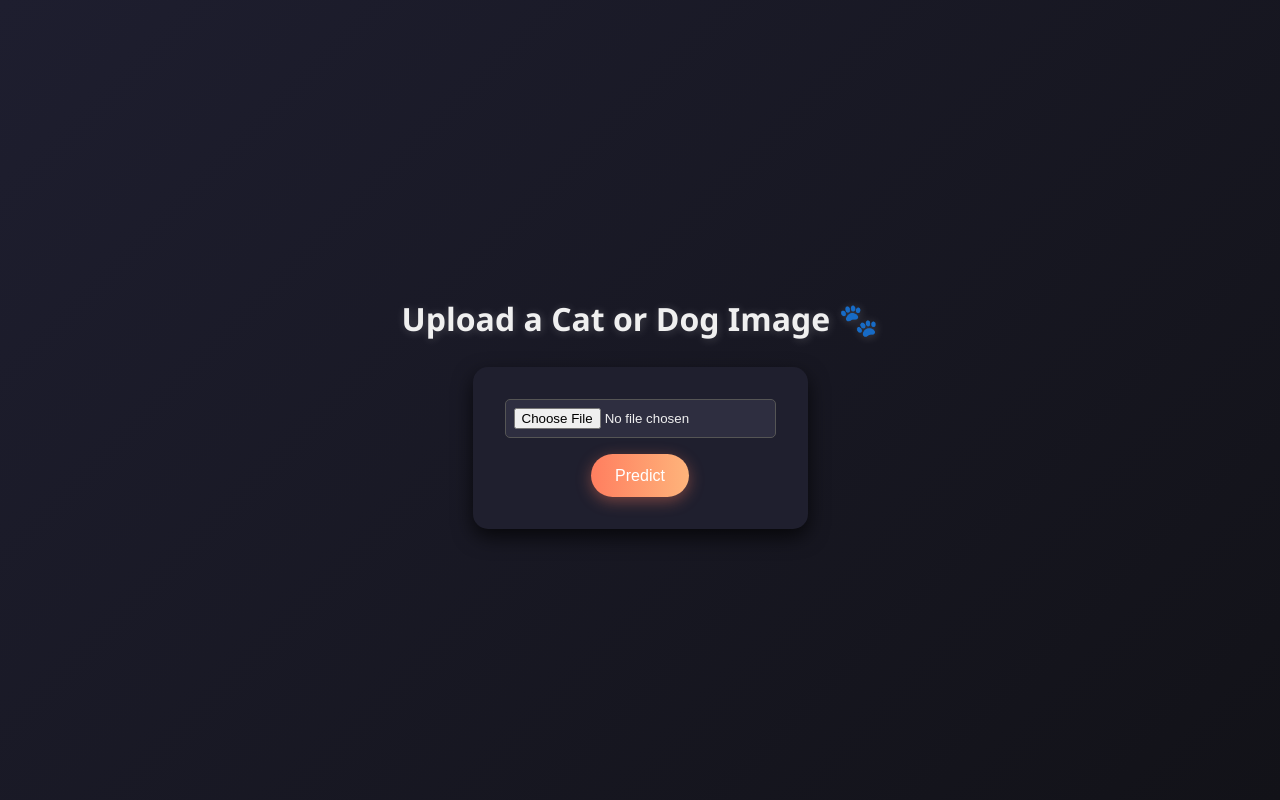
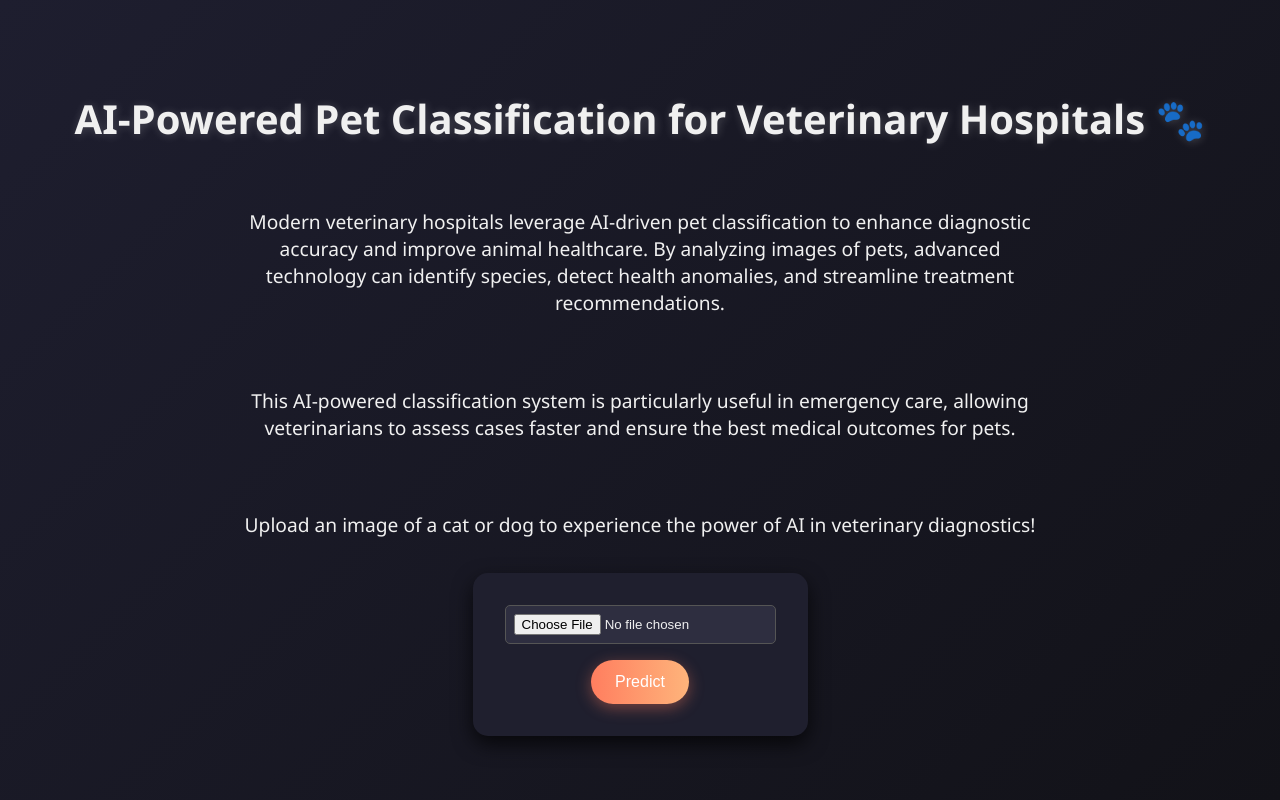
Before and after one commit to SSaiLokesh/CatsAndDogs_ML_Flask_Model, a plain HTML site: page index.html in a window 1280 px wide. Drawn offline with Linux system fonts and the light colour scheme.

Commit message:
Update index.html

```diff
--- a/index.html
+++ b/index.html
@@ -3,7 +3,7 @@
 <head>
   <meta charset="UTF-8" />
   <meta name="viewport" content="width=device-width, initial-scale=1.0"/>
-  <title>Cat vs Dog Predictor</title>
+  <title>Pet Classification for Veterinary Hospitals</title>
   <style>
     body {
       margin: 0;
@@ -16,12 +16,20 @@
       align-items: center;
       justify-content: center;
       height: 100vh;
+      text-align: center;
     }
 
-    h2 {
-      font-size: 2rem;
+    h1 {
+      font-size: 2.5rem;
       text-shadow: 1px 1px 10px rgba(255, 255, 255, 0.2);
       animation: fadeIn 1s ease-out;
+    }
+
+    p {
+      font-size: 1.2rem;
+      max-width: 800px;
+      padding: 1rem;
+      animation: fadeIn 1.2s ease-out;
     }
 
     form {
@@ -79,7 +87,10 @@
   </style>
 </head>
 <body>
-  <h2>Upload a Cat or Dog Image 🐾</h2>
+  <h1>AI-Powered Pet Classification for Veterinary Hospitals 🐾</h1>
+  <p>Modern veterinary hospitals leverage AI-driven pet classification to enhance diagnostic accuracy and improve animal healthcare. By analyzing images of pets, advanced technology can identify species, detect health anomalies, and streamline treatment recommendations.</p>
+  <p>This AI-powered classification system is particularly useful in emergency care, allowing veterinarians to assess cases faster and ensure the best medical outcomes for pets.</p>
+  <p>Upload an image of a cat or dog to experience the power of AI in veterinary diagnostics!</p>
   <form action="/" method="post" enctype="multipart/form-data">
     <input type="file" name="image" accept="image/*" required>
     <button type="submit">Predict</button>
```
